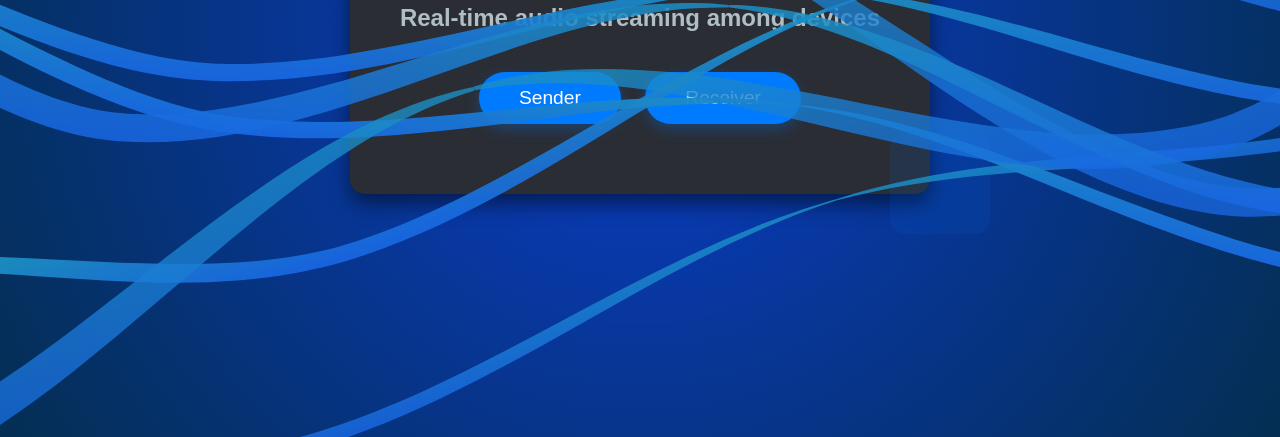
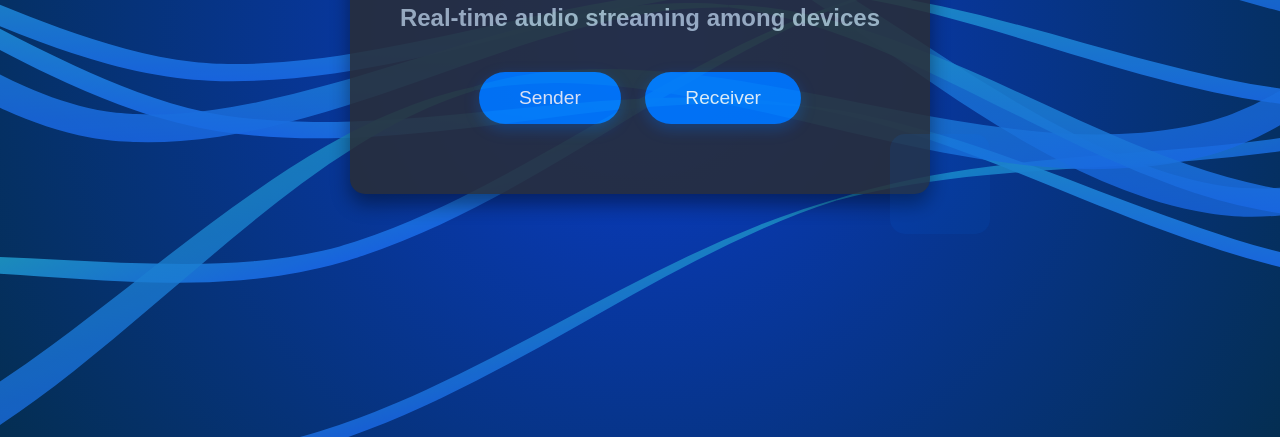
Before and after one commit to SturdyxScars/stream-audio, a website: page public/index.html in a window 1280 px wide. Shown: the part 363-800 px from the top of the page. Drawn offline with nearby package versions, Linux system fonts and the light colour scheme; no server answers.

Commit message:
ui changes

```diff
--- a/public/index.html
+++ b/public/index.html
@@ -42,6 +42,7 @@
       border-radius: 15px;
       box-shadow: 0 10px 20px rgba(0, 0, 0, 0.5);
       position: relative;
+      opacity: 85%;
     }
 
     /* Geometric shape decorations */
@@ -163,6 +164,14 @@ svg {
   height: 100%;
   opacity: 0;
 }
+#svgBackground {
+  position: absolute; /* Make the SVG positioned */
+  top: 0;
+  left: 0;
+  width: 100vw; /* Full width of viewport */
+  height: 100vh; /* Full height of viewport */
+  z-index: -1; /* Send to the background */
+}
 
   </style>
   <script src="https://cdnjs.cloudflare.com/ajax/libs/gsap/3.11.5/gsap.min.js"></script>
@@ -201,7 +210,7 @@ svg {
     <div class="shape two"></div>
   </div>
   <!-- -----------------------------------------------------------------------------------animation-------------- -->
-  <svg xmlns="http://www.w3.org/2000/svg" viewBox="0 0 1920 1080" preserveAspectRatio="none">
+  <svg id = "svgBackground" xmlns="http://www.w3.org/2000/svg" viewBox="0 0 1920 1080" preserveAspectRatio="none">
     <defs />
     <linearGradient id="SVGID_1_" x1="2880" x2="2880" y1="909.66" y2="170.6" gradientUnits="userSpaceOnUse">
       <stop offset="0" stop-color="#1742ff" />
```
Also changed, not shown: 1 other file.
